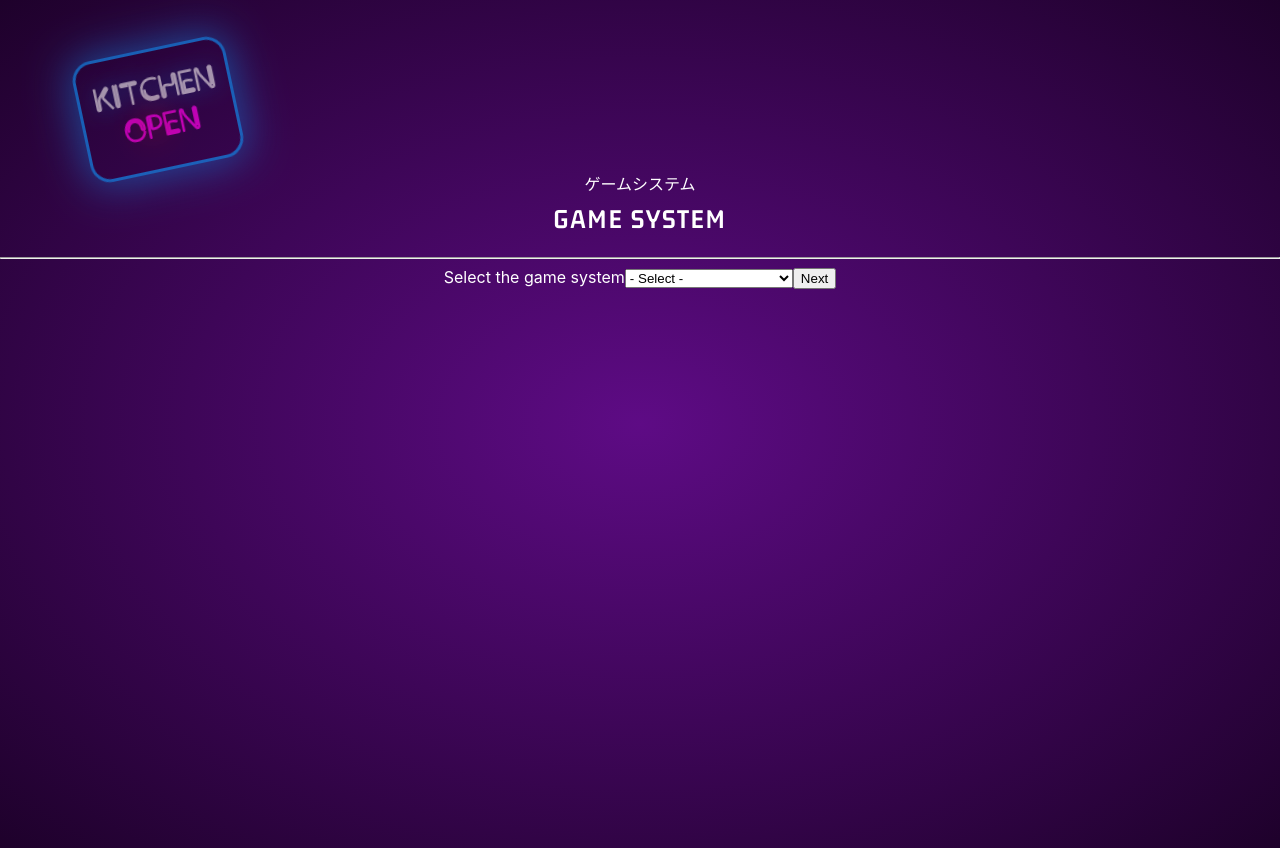
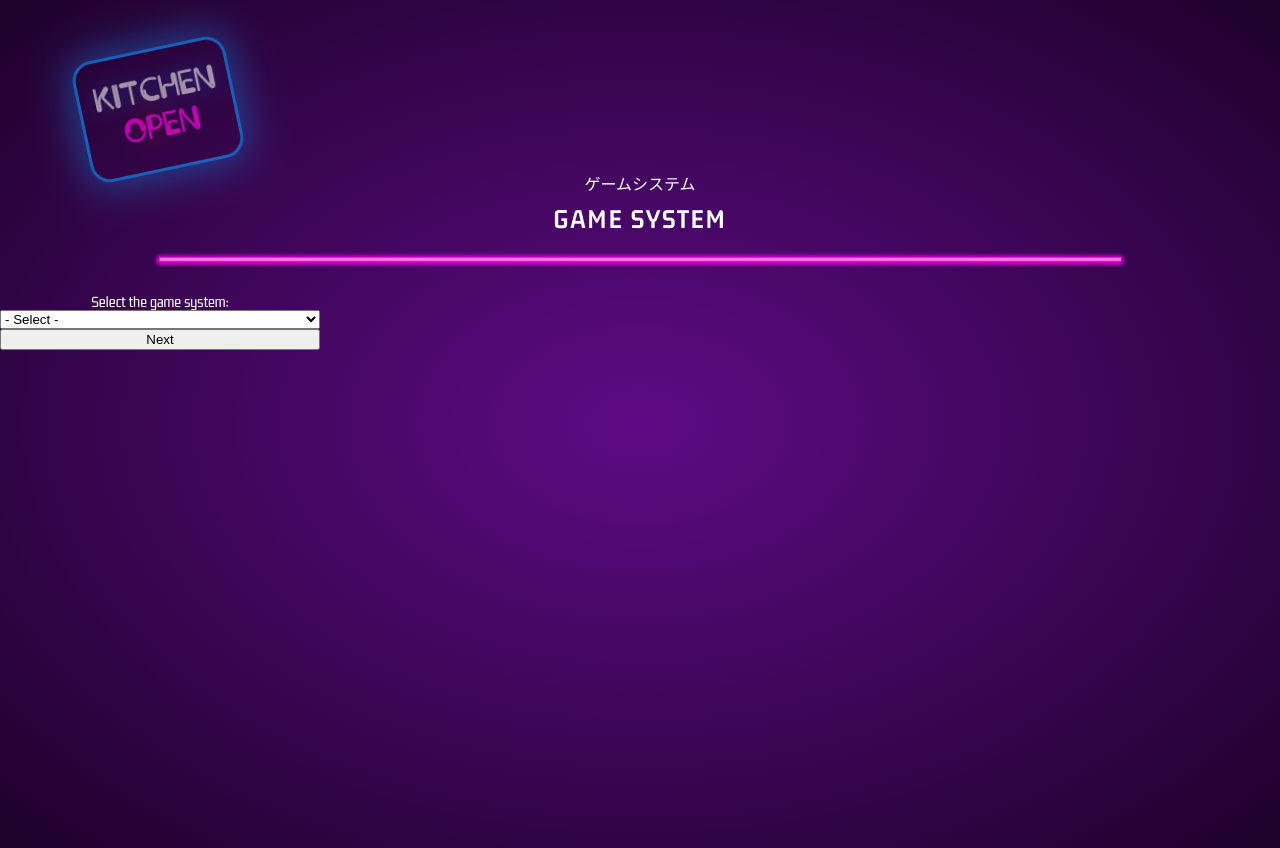
Before and after one commit to carsoncho/cooking-yum-calculator, a React (Create React App) app: page / in a window 1280 px wide. Built offline with nearby package versions, Linux system fonts and the light colour scheme.

Commit message:
glowing underline; glowing sign; font family

```diff
--- a/src/components/GameSystem.js
+++ b/src/components/GameSystem.js
@@ -22,13 +22,13 @@ export default function GameSystem(props) {
   }
 
   return (
-    <form onSubmit={handleSubmit(onSubmit)}>
+    <form className='form-container' onSubmit={handleSubmit(onSubmit)}>
       <span className='form-title-translated'>ゲームシステム</span>{' '}
       <h2 className='form-title'>GAME SYSTEM</h2>
-      <hr></hr>
+      <hr className='form-underline'></hr>
       <div className='form-content'>
         {errors.gameSystemSelect && <span>You must select a game system.</span>}
-        <label htmlFor='game-system-selection'>Select the game system</label>
+        <label htmlFor='game-system-selection'>Select the game system: </label>
         <select
           name='game-system-selection'
           className='game-system'
--- a/src/index.css
+++ b/src/index.css
@@ -27,9 +27,28 @@ code {
     font-family: source-code-pro, Menlo, Monaco, Consolas, 'Courier New', monospace;
 }
 
+.form-container {
+    font-family: 'Gemunu-Libre';
+}
+
 h2.form-title {
-    font-family: 'Gemunu-Libre';
     letter-spacing: 2px;
     font-size: 28px;
     margin-top: 0.5rem;
 }
+
+hr.form-underline {
+    max-width: 75%;
+    box-shadow: 0px 1px 4px 2px #ff00e6;
+    background-color: #fa6eec;
+    border-color: #fa6eec;
+    height: 2px;
+}
+
+div.form-content {
+    margin-top: 2rem;
+    display: flex;
+    justify-content: center;
+    flex-direction: column;
+    max-width: 25%;
+}
```
